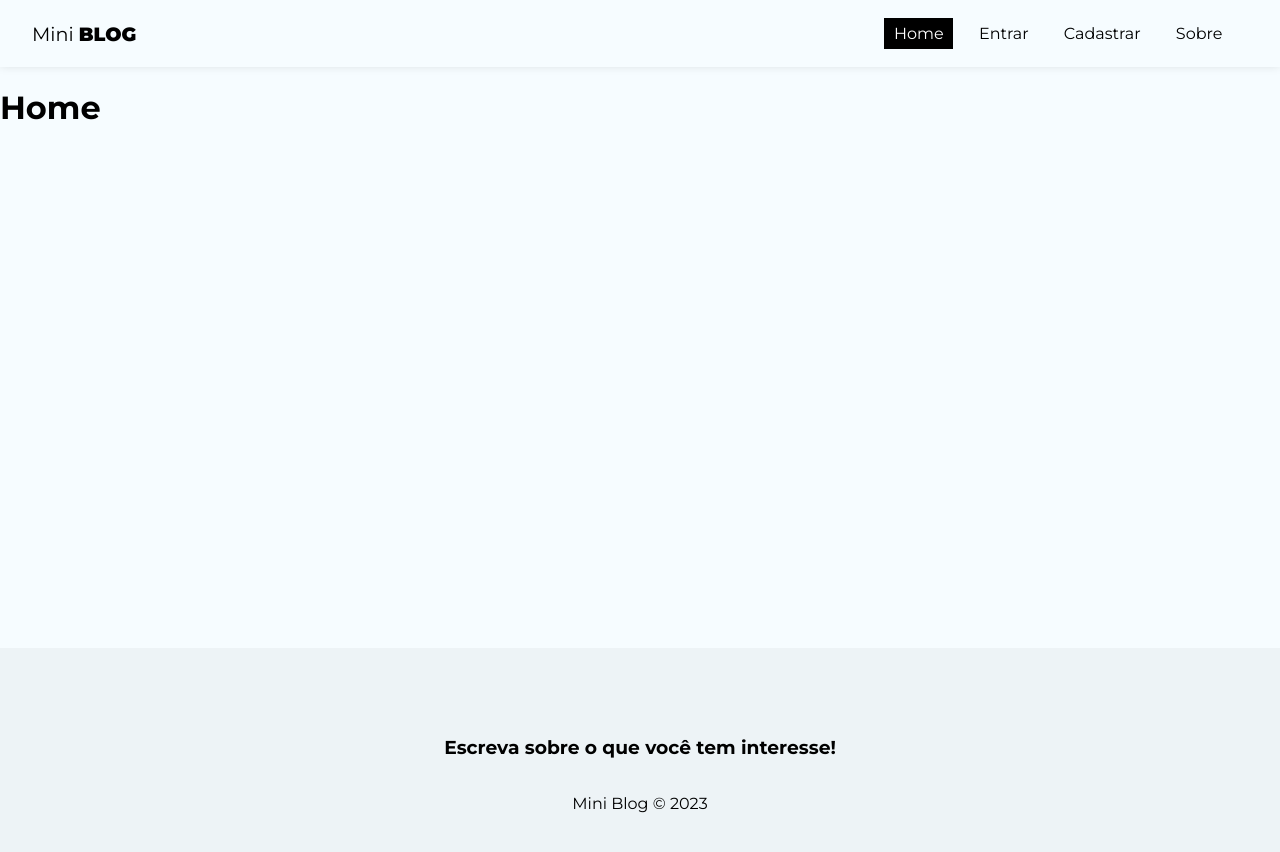
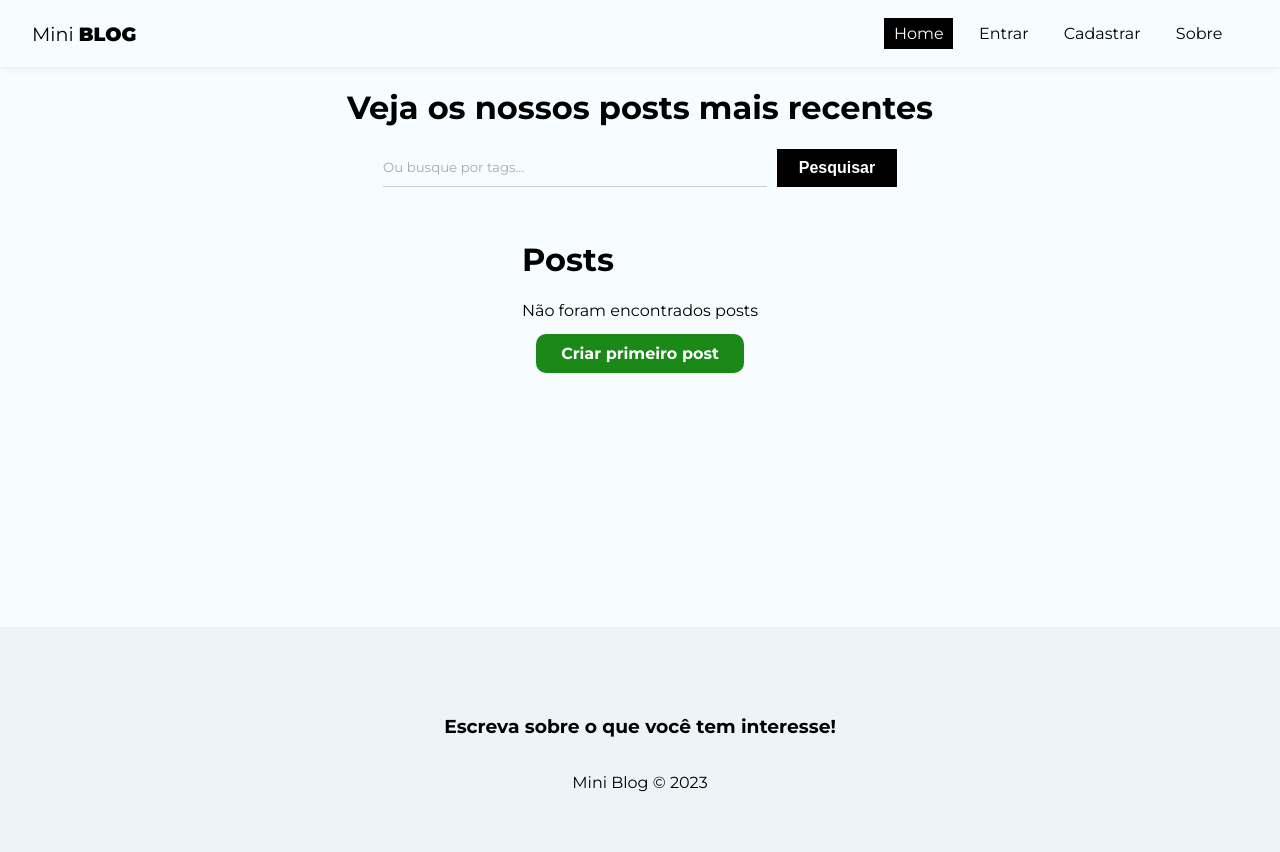
Before and after one commit to mariaclaudiapio/miniblog-em-react, a React (Create React App) app: page / in a window 1280 px wide. Shown: the top 852 px of the page. Built offline with nearby package versions, Linux system fonts and the light colour scheme; no server answers.

Commit message:
estruturação da página Home

```diff
--- a/public/index.html
+++ b/public/index.html
@@ -1,5 +1,5 @@
 <!DOCTYPE html>
-<html lang="en">
+<html lang="pt-BR">
   <head>
     <meta charset="utf-8" />
     <link rel="icon" href="%PUBLIC_URL%/favicon.ico" />
--- a/src/hooks/useInsertDocument.js
+++ b/src/hooks/useInsertDocument.js
@@ -22,7 +22,7 @@ const insertReducer = (state, action) => {
     }
 }
 
-export const UseInsertDocument = (docCollection) => {
+export const useInsertDocument = (docCollection) => {
 
     const [response, dispatch] = useReducer(insertReducer, initialState)
 
--- a/src/pages/CreatePost/CreatePost.js
+++ b/src/pages/CreatePost/CreatePost.js
@@ -4,6 +4,7 @@ import { useNavigate } from 'react-router-dom'
 import styles from './CreatePost.module.css'
 
 import { useAuthValue } from '../../context/AuthContext'
+import { useInsertDocument } from '../../hooks/useInsertDocument'
 
 const CreatePost = () => {
 
@@ -13,8 +14,40 @@ const CreatePost = () => {
     const [tags, setTags] = useState([])
     const [formError, setFormError] = useState('')
 
+    const { user } = useAuthValue()
+
+    const { insertDocument, response } = useInsertDocument('posts')
+
+    const navigate = useNavigate()
+
     const handleSubmit = (e) => {
         e.preventDefault()
+        setFormError('')
+
+        try {
+            new URL(image)
+        } catch (error) {
+            setFormError('A imagem precisa ser uma URL.')
+        }
+
+        const tagsArray = tags.split(',').map((tag) => tag.trim().toLowerCase())
+
+        if(!title || !image || !tags || !body) {
+            setFormError('Por favor, preencha todos os campos!')
+        }
+
+        if (formError) return
+
+        insertDocument({
+            title,
+            image,
+            body,
+            tagsArray,
+            uid: user.uid,
+            createdBy: user.displayName,
+        })
+
+        navigate('/')
     }
 
     return (
@@ -38,9 +71,9 @@ const CreatePost = () => {
                     type='text'
                     name='image'
                     required
-                    placeholder='Insira uma imagem que representa o seu post'
+                    placeholder='Insira a URL de uma imagem que representa o seu post'
                     onChange={(e) => setImage(e.target.value)}
-                    value={title} />
+                    value={image} />
                 </label>
                 <label>
                     <span>Conteúdo:</span>
@@ -60,16 +93,16 @@ const CreatePost = () => {
                     required
                     placeholder='Insira as tags separadas por vírgula'
                     onChange={(e) => setTags(e.target.value)}
-                    value={title} />
+                    value={tags} />
                 </label>
-                <button className='btn'>Cadastrar</button>
-                {/* {!loading && <button className='btn'>Cadastrar</button>} */}
-                {/* {loading && (
+                {!response.loading && <button className='btn'>Cadastrar</button>}
+                {response.loading && (
                     <button className='btn' disabled>
                         Aguarde...
                     </button>
                 )}
-                {error && <p className='error'>{error}</p>} */}
+                {response.error && <p className='error'>{response.error}</p>}
+                {formError && <p className='error'>{formError}</p>}
             </form>
         </div>
     )
--- a/src/pages/Home/Home.js
+++ b/src/pages/Home/Home.js
@@ -1,9 +1,35 @@
+import { useNavigate, Link } from 'react-router-dom'
+import { useState } from 'react'
+
 import styles from './Home.module.css'
 
 const Home = () => {
+
+    const [query, setQuery] = useState('')
+    const [posts] = useState([])
+
+    const handleSubmit = (e) => {
+        e.preventDefault()
+    }
+
     return (
-        <div>
-            <h1>Home</h1>
+        <div className={styles.home}>
+            <h1>Veja os nossos posts mais recentes</h1>
+            <form onSubmit={handleSubmit} className={styles.search_form}>
+                <input type='text'
+                placeholder='Ou busque por tags...'
+                onChange={(e) => setQuery(e.target.value)} />
+                <button className='btn btn-dark'>Pesquisar</button>
+            </form>
+            <div>
+                <h1>Posts</h1>
+                {posts && posts.length === 0 && (
+                    <div className={styles.noposts}>
+                        <p>Não foram encontrados posts</p>
+                        <Link to='/posts/create' className='btn'>Criar primeiro post</Link>
+                    </div>
+                )}
+            </div>
         </div>
     )
 }
--- a/src/pages/Home/Home.module.css
+++ b/src/pages/Home/Home.module.css
@@ -0,0 +1,31 @@
+.home {
+    display: flex;
+    flex-direction: column;
+    align-items: center;
+    justify-content: center;
+}
+
+.search_form {
+    max-width: 100%;
+    width: 60%;
+    display: flex;
+    justify-content: center;
+    margin-bottom: 2em;
+}
+
+.search_form input {
+    margin-right: 10px;
+    width: 50%;
+}
+
+.noposts {
+    text-align: center;
+}
+
+.noposts p {
+    margin-bottom: 1.5em;
+}
+
+.noposts a {
+    padding: 10px 25px;
+}
```
